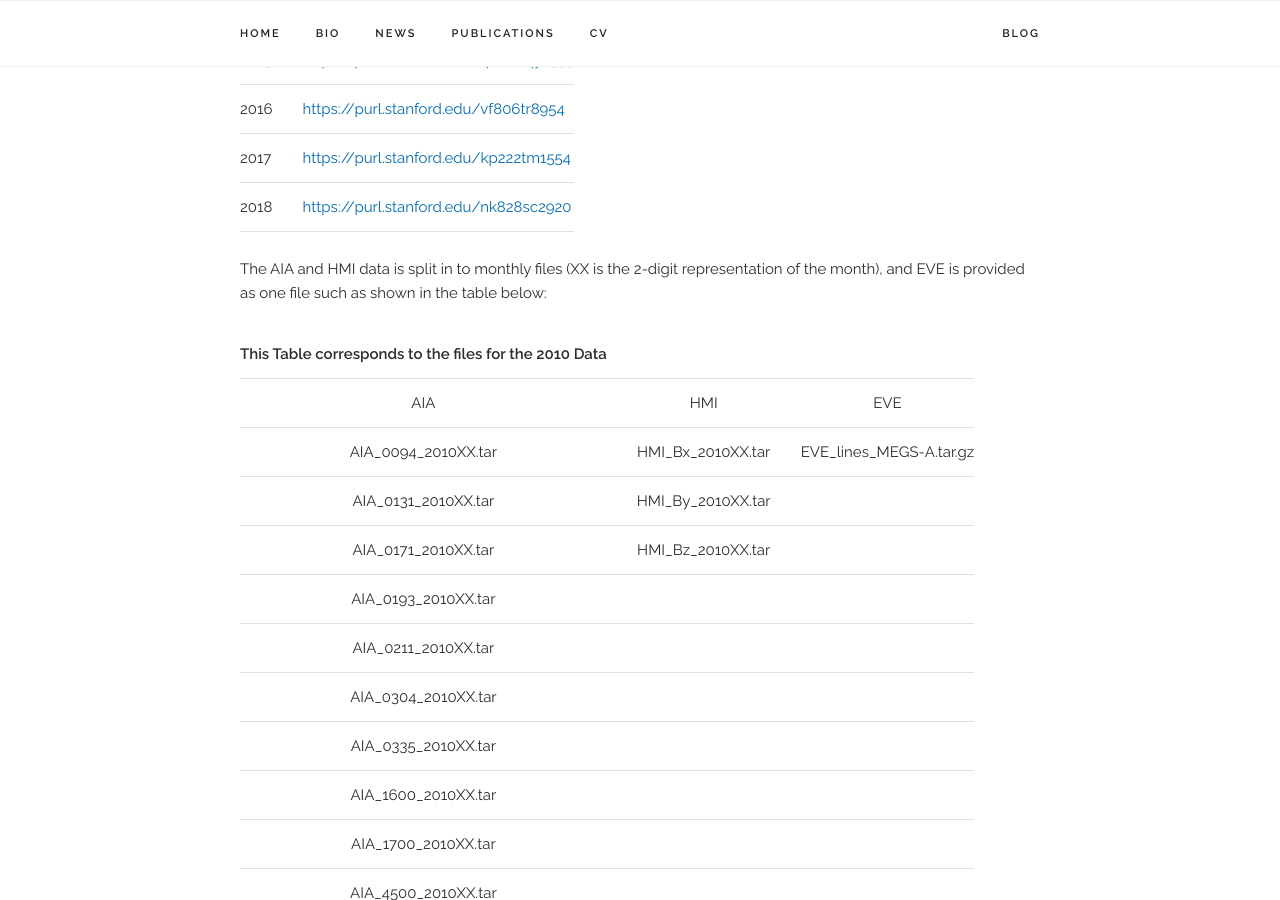
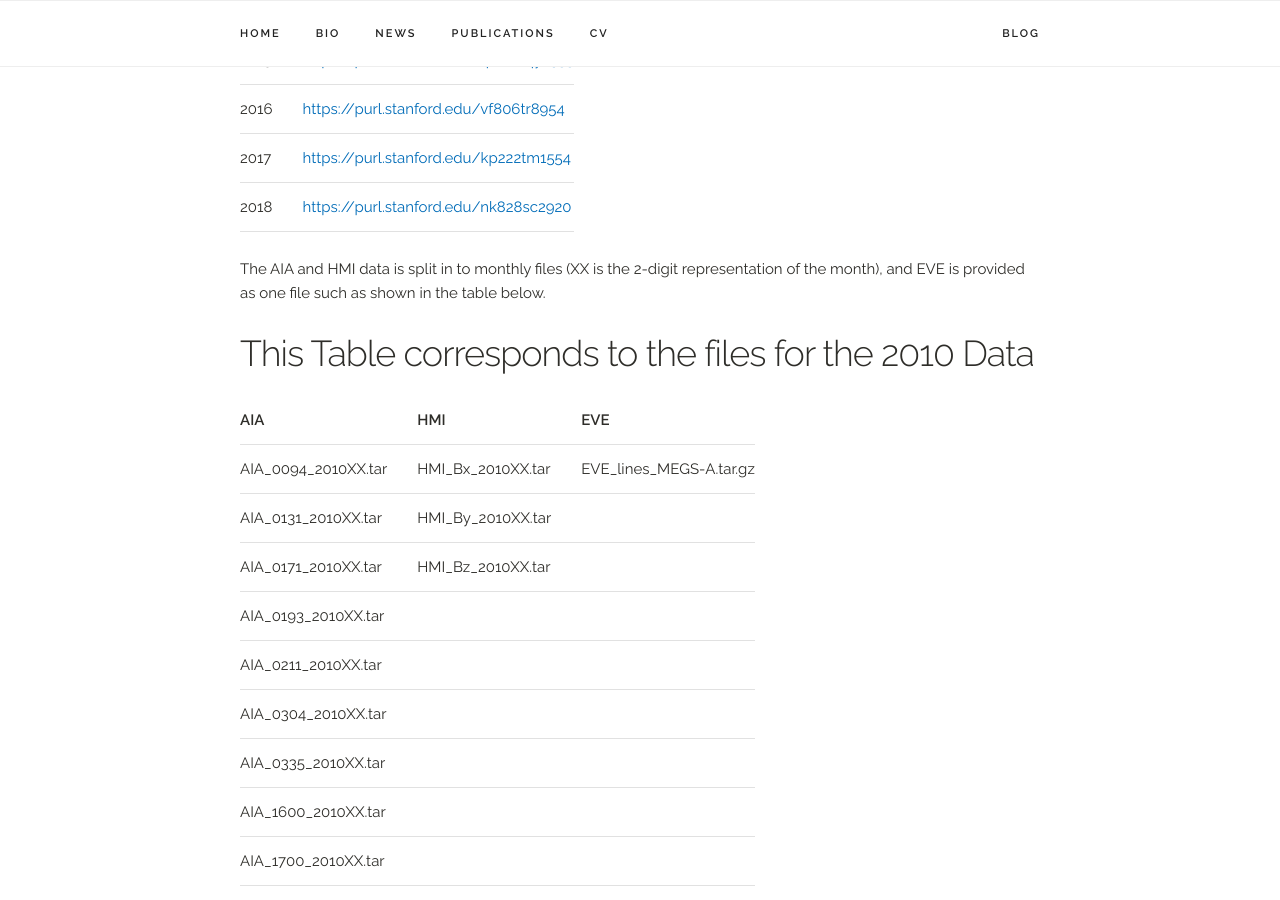
Before and after one commit to rookie0o9/rookie0o9.github.io, a Jekyll site: the page built from _projects/2019_MLDataset.md, in a window 1280 px wide and 900 px high, scrolled down 1075 px. Built offline with Jekyll 4.4.1, drawn with Linux system fonts in a browser that asks for light colours.

```diff
--- a/_projects/2019_MLDataset.md
+++ b/_projects/2019_MLDataset.md
@@ -22,10 +22,10 @@ The dataset is available through the Stanford Digital Repository:
 | 2017          | [https://purl.stanford.edu/kp222tm1554](https://purl.stanford.edu/kp222tm1554) |
 | 2018          | [https://purl.stanford.edu/nk828sc2920](https://purl.stanford.edu/nk828sc2920) |
 
-The AIA and HMI data is split in to monthly files (XX is the 2-digit representation of the month), and EVE is provided as one file such as shown in the table below:
+The AIA and HMI data is split in to monthly files (XX is the 2-digit representation of the month), and EVE is provided as one file such as shown in the table below.
 
-| :---------------------------------------------------------------: |
-| This Table corresponds to the files for the 2010 Data             |
+ <h3>This Table corresponds to the files for the 2010 Data</h3>
+
 | :-----------------: | :---------------: | :---------------------: |
 | AIA                 |   HMI             |    EVE                  |
 | :------------------ | :---------------- | :---------------------- |
```
